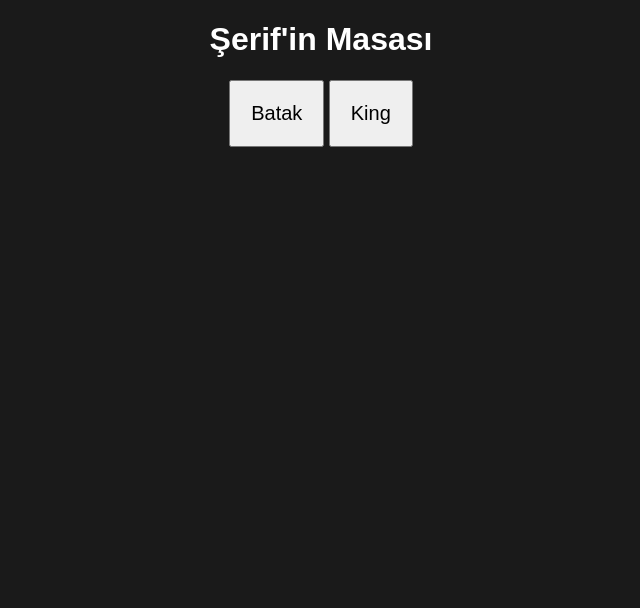
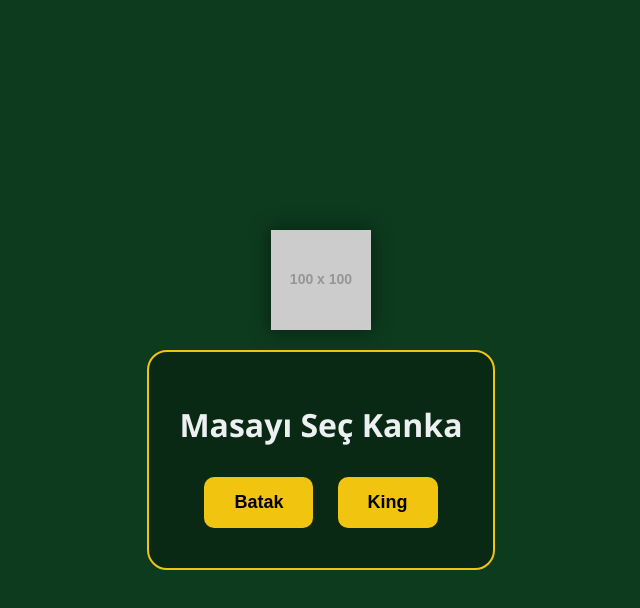
Before and after one commit to duvarsprey-collab/batak-king-game, a website: page public/index.html in a window 1280 px wide. Shown: the whole page, without its empty margins (319-959 px from the left). Drawn offline with nearby package versions, Linux system fonts and the light colour scheme; no server answers; placeholder pictures from the web are drawn by us.

Commit message:
Add files via upload

```diff
--- a/public/index.html
+++ b/public/index.html
@@ -2,18 +2,27 @@
 <html>
 <head>
     <meta name="viewport" content="width=device-width, initial-scale=1.0">
-    <title>Batak & King</title>
+    <title>Batak & King - Şerif</title>
+    <link rel="stylesheet" href="style.css">
 </head>
-<body style="background: #1a1a1a; color: white; text-align: center; font-family: sans-serif;">
-    <h1>Şerif'in Masası</h1>
-    <button onclick="sec('Batak')" style="padding: 20px; font-size: 20px;">Batak</button>
-    <button onclick="sec('King')" style="padding: 20px; font-size: 20px;">King</button>
+<body>
+    <img id="logo" src="https://via.placeholder.com/100?text=LOGO" alt="Logo">
+
+    <div id="menu">
+        <h1>Masayı Seç Kanka</h1>
+        <button onclick="sec('Batak')">Batak</button>
+        <button onclick="sec('King')">King</button>
+    </div>
+
+    <div id="game-board" style="display:none;">
+        <h2 id="active-title"></h2>
+        <div id="playing-area">
+            <p>Kartlar Dağıtılıyor...</p>
+            </div>
+        <button onclick="location.reload()">Menüye Dön</button>
+    </div>
 
     <script src="/socket.io/socket.io.js"></script>
-    <script>
-        const socket = io();
-        function sec(oyun) { socket.emit('secim', oyun); }
-        socket.on('oyunBasladi', (oyun) => { alert(oyun + " Başlıyor kanka!"); });
-    </script>
+    <script src="script.js"></script>
 </body>
 </html>
--- /dev/null
+++ b/public/script.js
@@ -0,0 +1,14 @@
+const socket = io();
+
+function sec(oyun) {
+    socket.emit('secim', oyun);
+}
+
+socket.on('oyunBasladi', (oyun) => {
+    // Replit AI Mantığı: Ekranlar arası geçiş
+    document.getElementById('menu').style.display = 'none';
+    document.getElementById('game-board').style.display = 'block';
+    document.getElementById('active-title').innerText = oyun + " Masası";
+
+    console.log(oyun + " başarıyla yüklendi kanka!");
+});
--- /dev/null
+++ b/public/style.css
@@ -0,0 +1,50 @@
+:root {
+  --green: #0d3b1e;
+  --gold: #f1c40f;
+  --white: #ecf0f1;
+}
+
+body {
+  background: var(--green);
+  color: var(--white);
+  font-family: 'Segoe UI', sans-serif;
+  margin: 0;
+  display: flex;
+  flex-direction: column;
+  align-items: center;
+  justify-content: center;
+  height: 100vh;
+  overflow: hidden;
+}
+
+#logo {
+  width: 100px;
+  margin-bottom: 20px;
+  filter: drop-shadow(0 0 10px rgba(0,0,0,0.5));
+}
+
+#menu, #game-board {
+  background: rgba(0,0,0,0.3);
+  padding: 30px;
+  border-radius: 20px;
+  border: 2px solid var(--gold);
+  text-align: center;
+}
+
+button {
+  background: var(--gold);
+  color: #000;
+  border: none;
+  padding: 15px 30px;
+  margin: 10px;
+  border-radius: 10px;
+  font-weight: bold;
+  font-size: 18px;
+  cursor: pointer;
+  transition: 0.3s;
+}
+
+button:hover {
+  transform: scale(1.05);
+  box-shadow: 0 0 15px var(--gold);
+}
```
